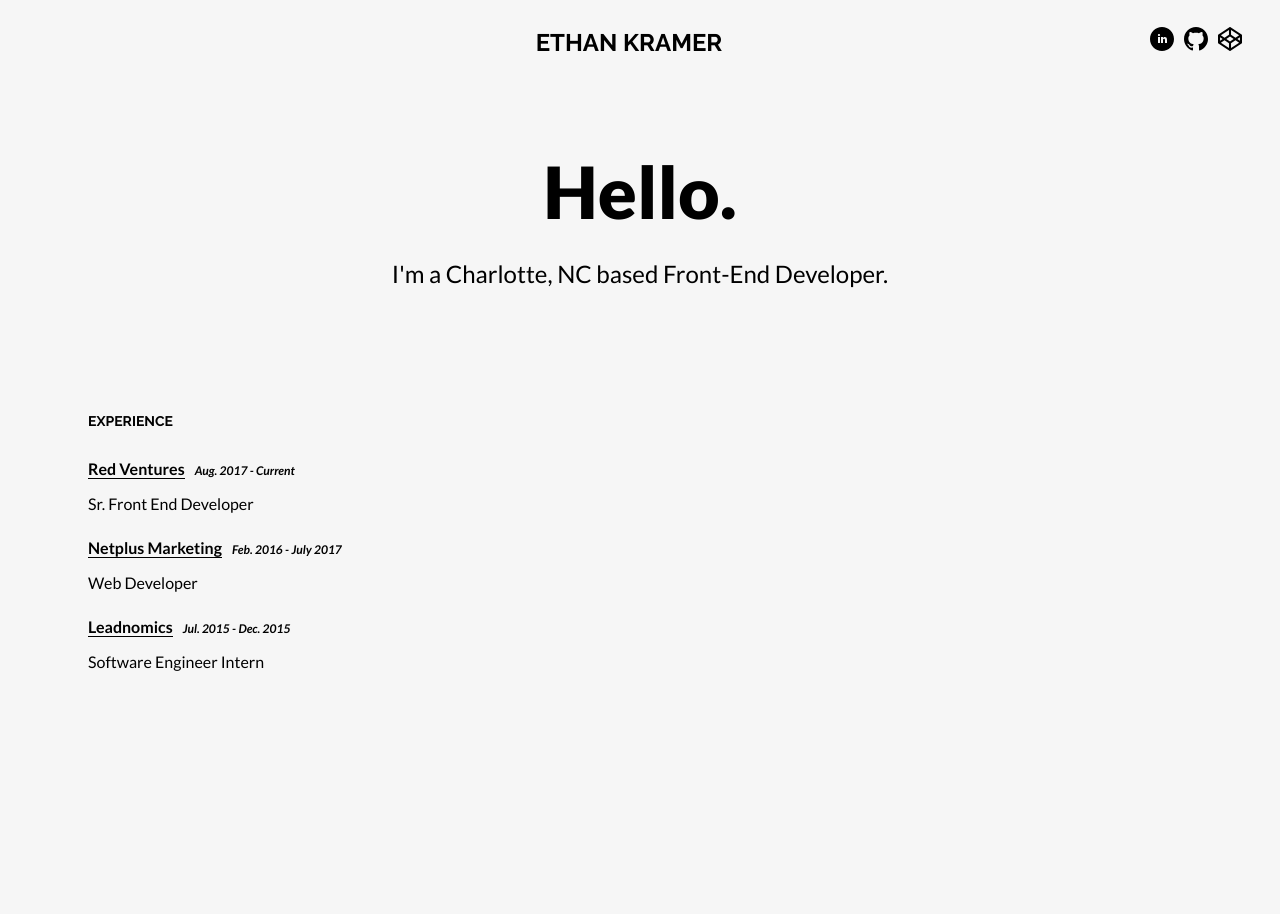
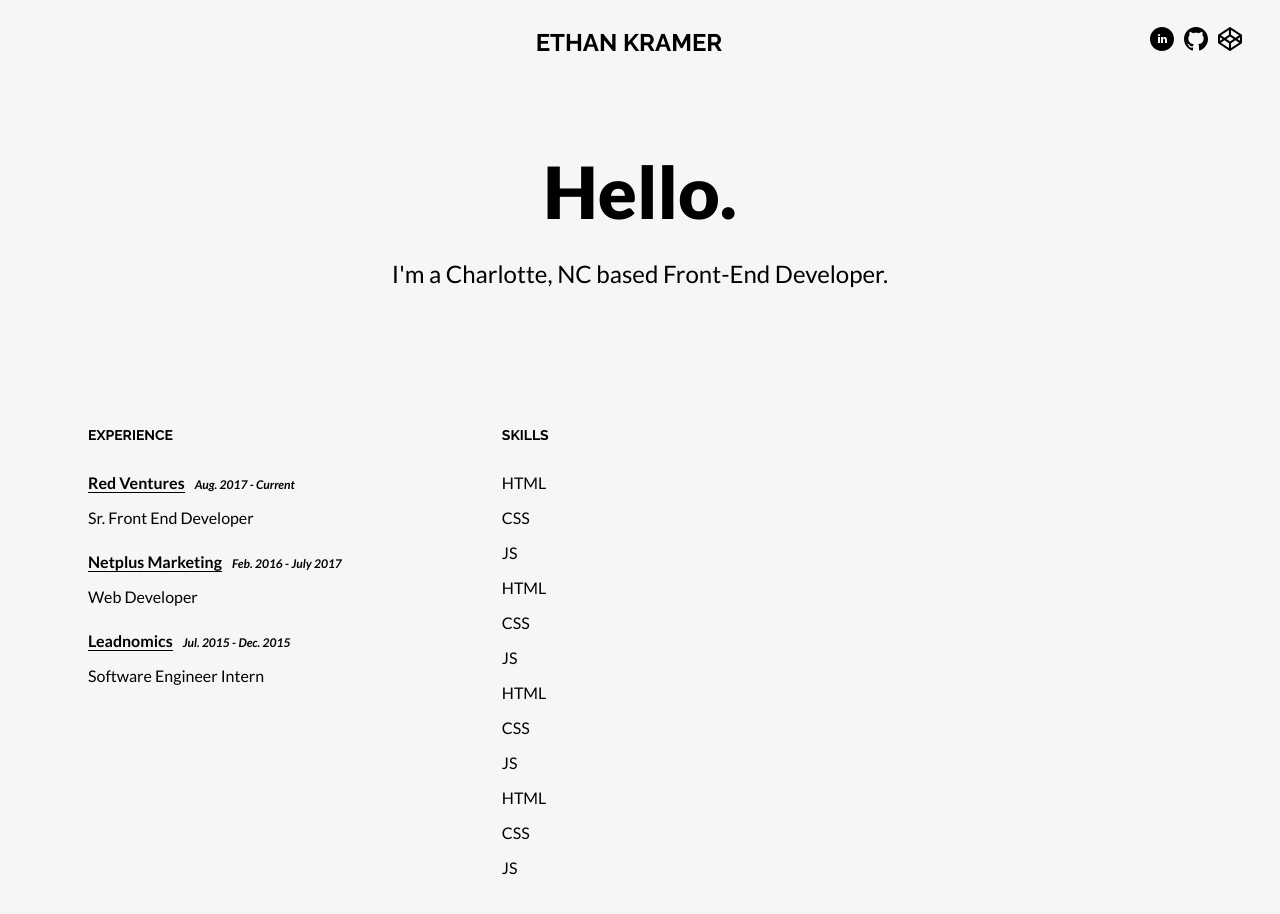
Before and after one commit to ekdevdes/personal-site, a Next.js app: page / in a window 1280 px wide. Shown: the top 914 px of the page. Before the commit the page ends 800 px from the top, so only its background shows below. Built offline with nearby package versions, Linux system fonts and the light colour scheme.

Commit message:
add skills section, remove about page

```diff
--- /dev/null
+++ b/components/Skills/index.jsx
@@ -0,0 +1,26 @@
+import styles from './styles.module.scss'
+
+const Skills = () => {
+  const skillList = [
+    'HTML',
+    'CSS',
+    'JS',
+    'HTML',
+    'CSS',
+    'JS',
+    'HTML',
+    'CSS',
+    'JS',
+    'HTML',
+    'CSS',
+    'JS',
+  ]
+
+  return <div className={styles.container}>
+    {skillList.map(s => (
+      <p className={styles.skill}>{s}</p>
+    ))}
+  </div>
+}
+
+export default Skills
--- /dev/null
+++ b/components/Skills/styles.module.scss
@@ -0,0 +1,3 @@
+.container {
+
+}
--- a/pages/index.js
+++ b/pages/index.js
@@ -3,11 +3,15 @@ import Nav from '../components/Nav'
 import Hero from '../components/Hero'
 import InfoSection from '../components/InfoSection'
 import Experience from '../components/Experience'
+import Skills from '../components/Skills'
+
+import styles from './styles.module.scss'
 
 const Home = () => (
   <MainLayout>
     <Nav />
     <Hero />
+    <div className={styles.contentContainer}>
       <InfoSection header="Experience">
         <Experience
           employer="Red Ventures"
@@ -25,6 +29,10 @@ const Home = () => (
           endDate="Dec. 2015"
           position="Software Engineer Intern" />
       </InfoSection>
+      <InfoSection header="Skills">
+        <Skills />
+      </InfoSection>
+    </div>
   </MainLayout>
 )
 
--- /dev/null
+++ b/pages/styles.module.scss
@@ -0,0 +1,3 @@
+.contentContainer {
+  display: flex;
+}
```
Also changed, not shown: pages/about.js (deleted, +0 -9 lines). Lines whose indentation alone changed are shown as unchanged.
